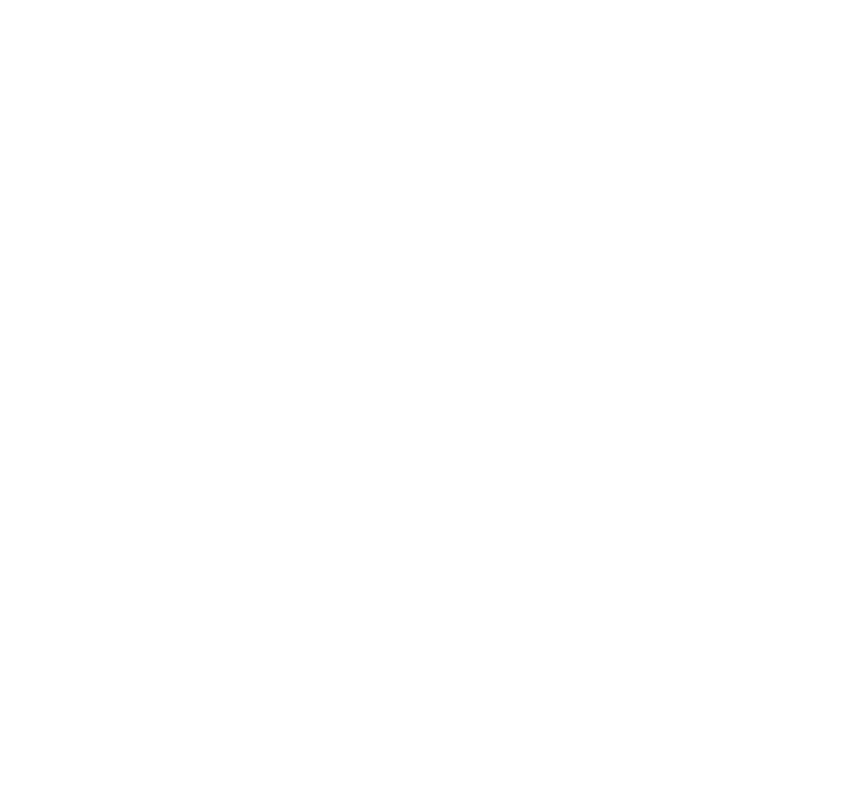
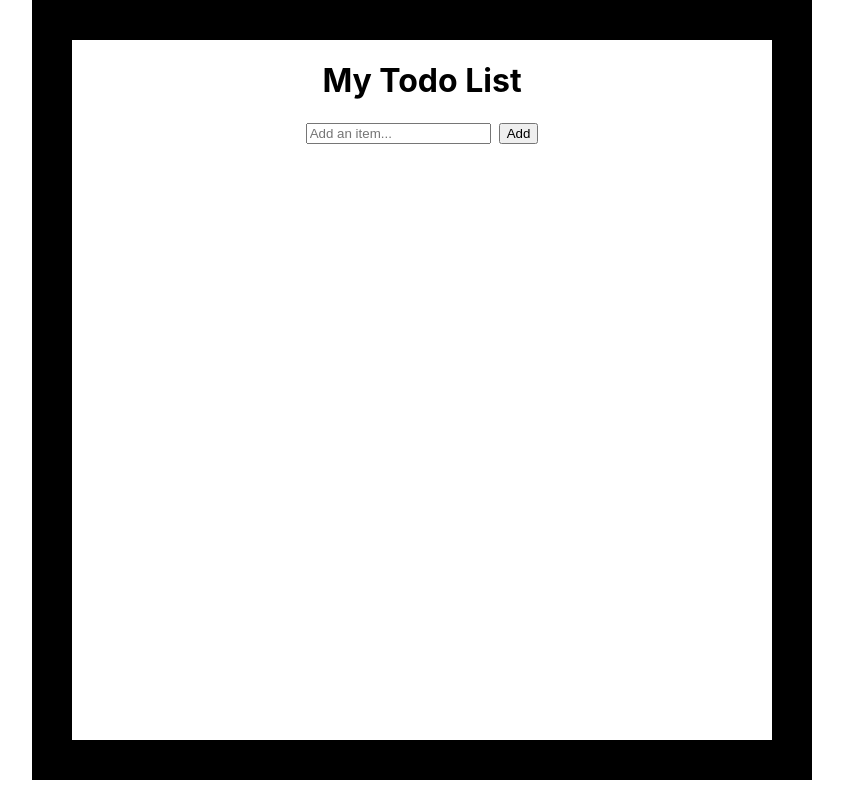
Before and after one commit to yasmins021/react-list, a React (Create React App) app: page / in a window 1280 px wide. Shown: the whole page, without its empty margins (218-1061 px from the left). Built offline with nearby package versions, Linux system fonts and the light colour scheme.

Commit message:
Update App.css

```diff
--- a/src/App.css
+++ b/src/App.css
@@ -1,15 +1,15 @@
 .App {
+  text-align: center;
+  margin: 0 auto;
+  background-color: white;
 
+  height: 700px;
+  width: 700px;
 
- padding: 5px;
- border: 150px;
-  height: 60%;
-  width: 50%;
-  position: absolute;
-  transform: translate(-50%, -50%);
- border-image: url("border.png") 33% round;
-
-
+ border-image-source: url("border.png") ;
+border-image-slice:80 ;
+border:40px solid ;
+border-image-repeat: round;
 }
 
 
```
